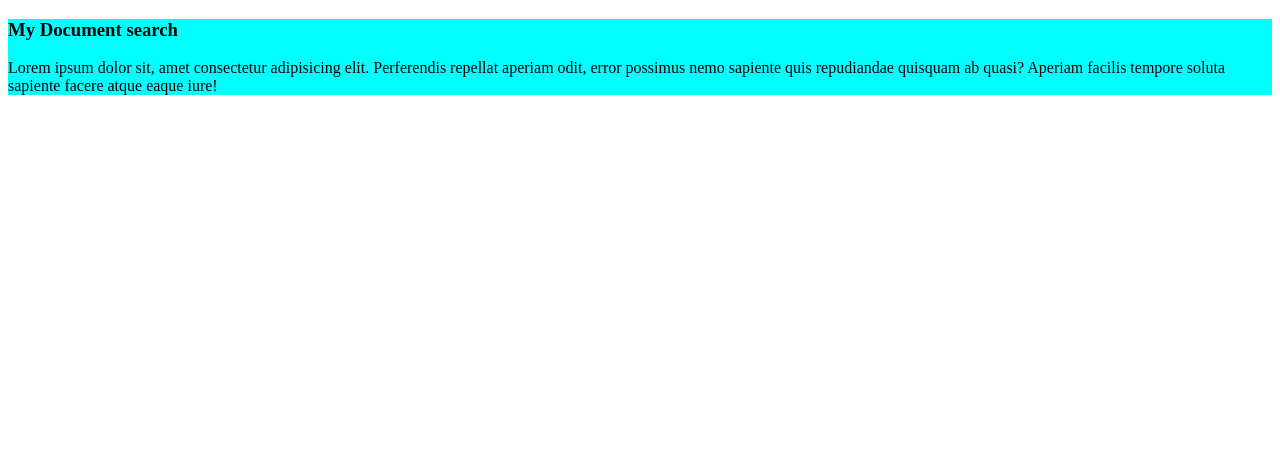
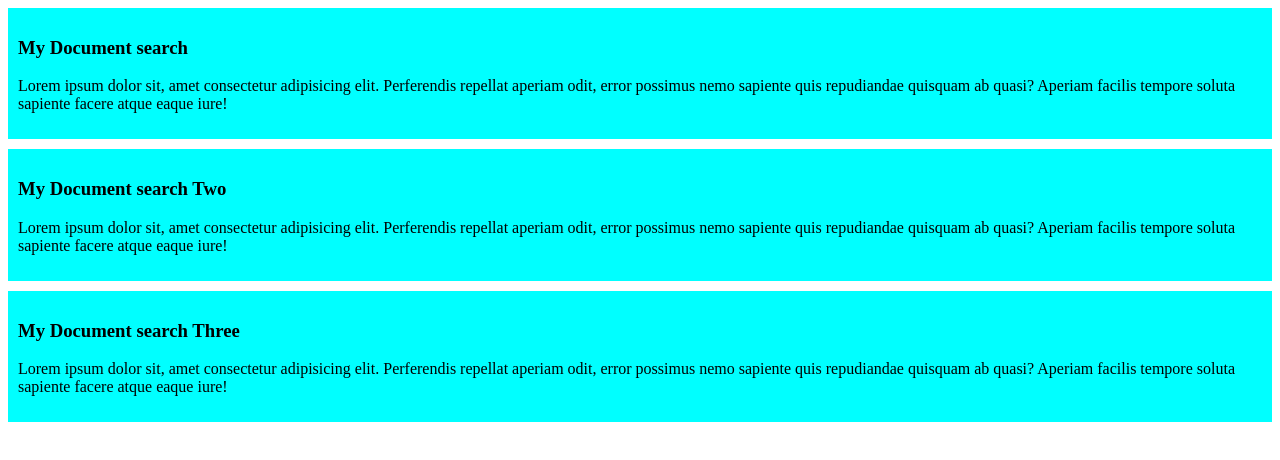
Before and after one commit to shihab6561/My-Website, a plain HTML site: page index.html in a window 1280 px wide. Drawn offline with Linux system fonts and the light colour scheme.

Commit message:
added the two and three

```diff
--- a/index.html
+++ b/index.html
@@ -11,5 +11,13 @@
         <h3>My Document search</h3>
         <p>Lorem ipsum dolor sit, amet consectetur adipisicing elit. Perferendis repellat aperiam odit, error possimus nemo sapiente quis repudiandae quisquam ab quasi? Aperiam facilis tempore soluta sapiente facere atque eaque iure!</p>
     </div>
+    <div>
+        <h3>My Document search Two</h3>
+        <p>Lorem ipsum dolor sit, amet consectetur adipisicing elit. Perferendis repellat aperiam odit, error possimus nemo sapiente quis repudiandae quisquam ab quasi? Aperiam facilis tempore soluta sapiente facere atque eaque iure!</p>
+    </div>
+    <div>
+        <h3>My Document search Three</h3>
+        <p>Lorem ipsum dolor sit, amet consectetur adipisicing elit. Perferendis repellat aperiam odit, error possimus nemo sapiente quis repudiandae quisquam ab quasi? Aperiam facilis tempore soluta sapiente facere atque eaque iure!</p>
+    </div>
 </body>
 </html>
--- a/style/high.css
+++ b/style/high.css
@@ -1,3 +1,5 @@
 div{
     background-color: aqua;
+    padding: 10px;
+    margin-bottom: 10px;
 }
```
